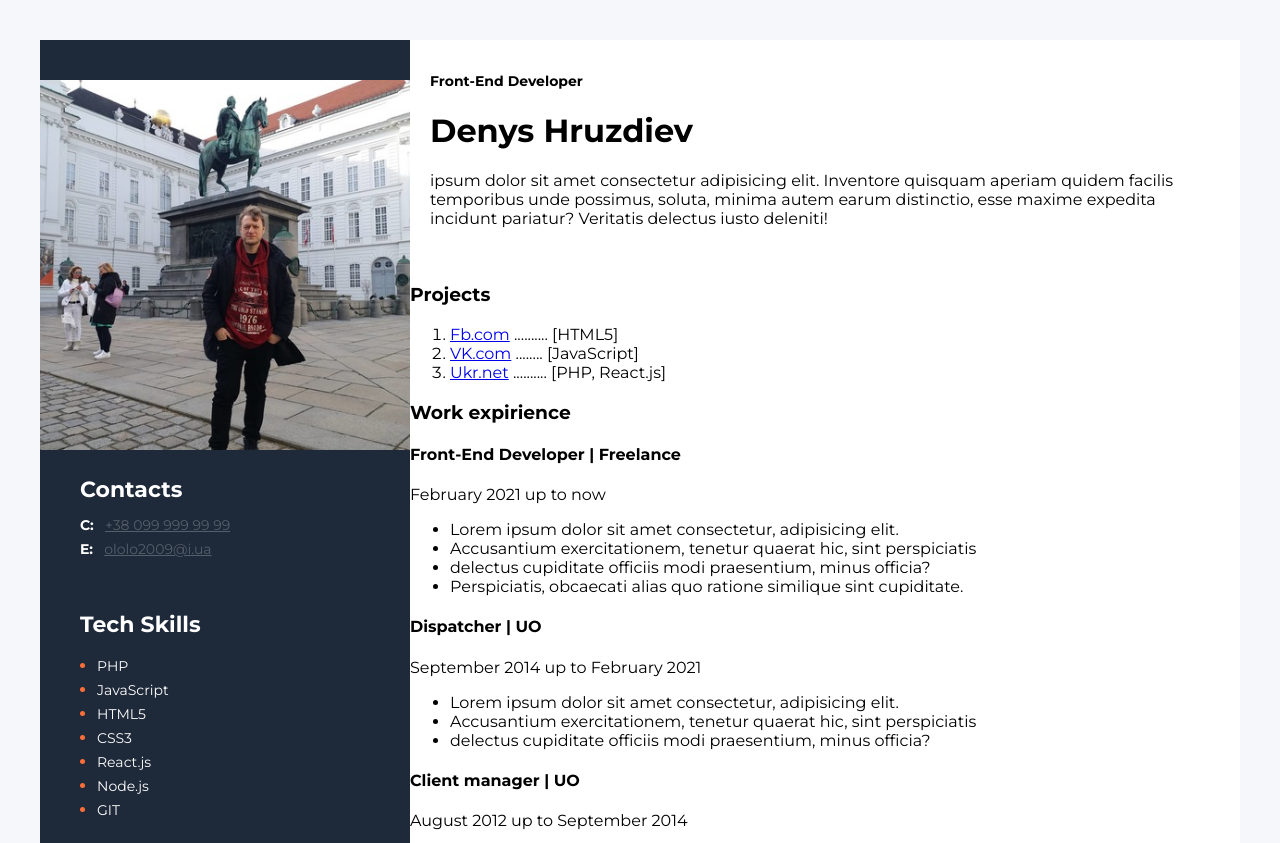
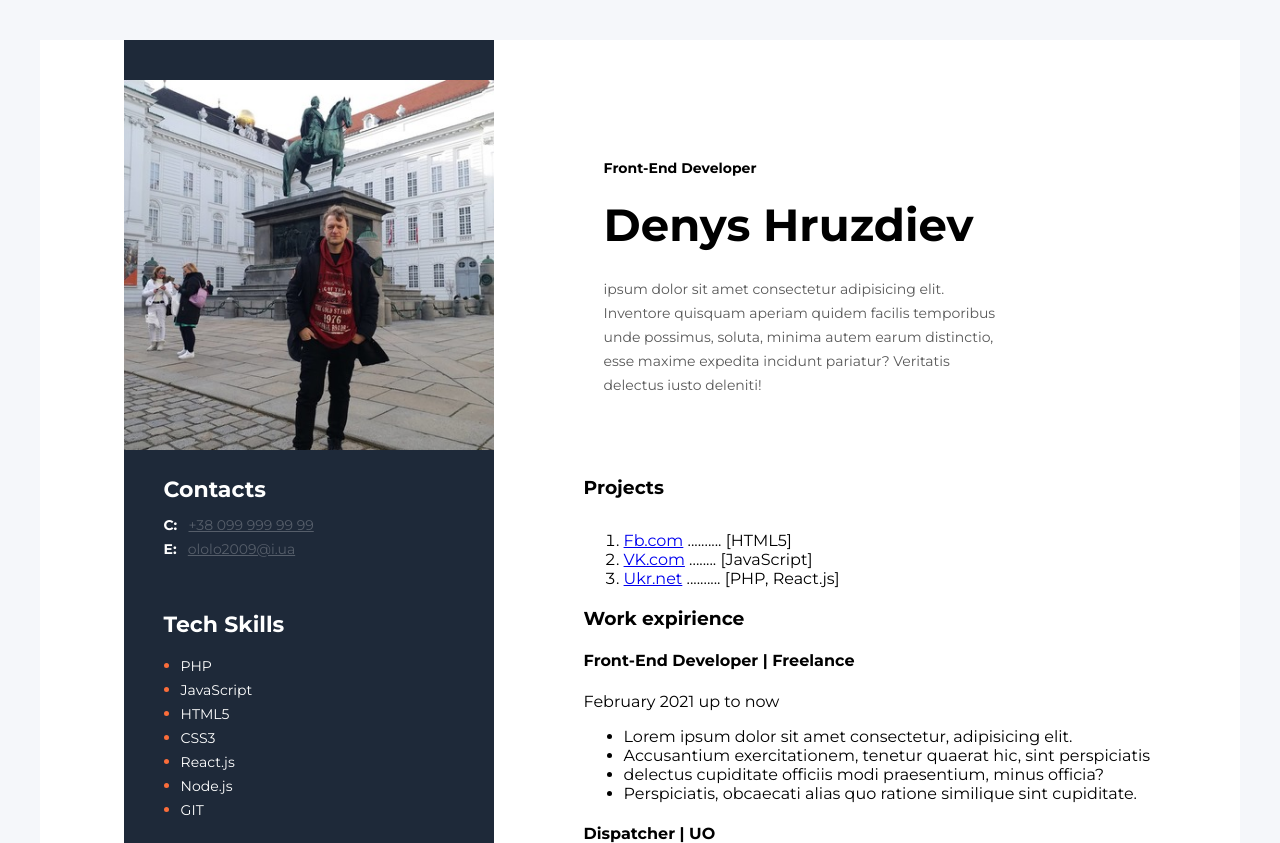
Before and after one commit to denyuneedtoknow/My_resume, a plain HTML site: page index.html in a window 1280 px wide. Shown: the top 843 px of the page. Drawn offline with Linux system fonts and the light colour scheme.

Commit message:
main bar css upd

```diff
--- a/CSS/style.css
+++ b/CSS/style.css
@@ -2,7 +2,6 @@ body {
   font-family: 'Montserrat', sans-serif;
   background-color: #f5f7fa;
 }
-
 
 .main-container {
   display: flex;
@@ -10,6 +9,53 @@ body {
   width: 1200px;
   background: white;
   margin: 40px auto;
+}
+/* main content section */
+.main-content-section {
+  padding: 100px 90px;
+}
+.main-content-title {
+  width: 95px;
+  height: 27px;
+  left: 498px;
+  top: 412px;
+  color: #000;
+  padding: 0 0 10px 0;
+}
+/*about me section*/
+
+.about-me-profession {
+  font-style: normal;
+  font-weight: bold;
+  font-size: 14px;
+  line-height: 17px;
+  color: #000;
+  margin: 0 0 20px 0;
+}
+.about-me-name {
+  font-style: normal;
+  font-weight: bold;
+  font-size: 45px;
+  line-height: 55px;
+  color: #000;
+  margin: 0 0 25px 0;
+}
+.about-me-description {
+  width: 400px;
+  font-style: normal;
+  font-weight: normal;
+  font-size: 14px;
+  line-height: 24px;
+  color: #595959;
+  margin: 0 0 40px 0;
+}
+.about-me-section {
+  padding: 20px 20px 20px 20px;
+}
+
+/* my projects section*/
+
+.my-projects-section {
 }
 /* sidebar section */
 .sidebar-section {
@@ -22,32 +68,31 @@ font-style: normal;
   font-weight: bold;
   font-size: 22px;
   line-height: 27px;
-color: #FFFFFF;
+  color: #ffffff;
   margin-bottom: 10px;
 }
 .softSkills_list {
-
 }
 .techSkills_list {
   padding: 0 0 0 17px;
 }
 .techSkills_item {
-    color: #FB6D3A;
+  color: #fb6d3a;
 }
 .techSkills_item_text {
   font-style: normal;
   font-weight: normal;
   font-size: 14px;
   line-height: 24px;
-    color: #FFFFFF;
+  color: #ffffff;
 }
 /* contact section */
-.contact-section-link{
+.contact-section-link {
   font-style: normal;
   font-weight: normal;
   font-size: 14px;
   line-height: 24px;
-    color: #565E6A;
+  color: #565e6a;
 }
 .contact-section-type {
   font-style: normal;
@@ -55,29 +100,19 @@ padding: 0 0 0 17px;
   font-size: 14px;
   line-height: 24px;
   margin-right: 7px;
-    color: #FFFFFF;
+  color: #ffffff;
 }
-.contact_section{
+.contact_section {
   padding-left: 40px;
 }
-.techSkills_section, .softSkills_section,
+.techSkills_section,
+.softSkills_section,
 .techSkills_section {
   margin: 50px 0 0 40px;
-
-}
-.about-me-profession {
-    font-size: 14px;
-    font-weight: 700px;
 }
 
-.main-content-section {}
-
-.about-me-section {
-    padding: 20px 20px 20px 20px;
+.my-work-expirience-section {
 }
 
-.my-projects-section {}
-
-.my-work-expirience-section {}
-
-.my-education-section {}
+.my-education-section {
+}
--- a/index.html
+++ b/index.html
@@ -20,14 +20,14 @@
             <!--about me section    -->
             <div class="about-me-section">
                 <h2 class='about-me-profession'>Front-End Developer </h2>
-                <h1>Denys Hruzdiev</h1>
+                <h1 class="about-me-name">Denys Hruzdiev</h1>
 
-                <p> ipsum dolor sit amet consectetur adipisicing elit. Inventore quisquam aperiam quidem facilis temporibus unde possimus, soluta, minima autem earum distinctio, esse maxime expedita incidunt pariatur? Veritatis delectus iusto deleniti!
+                <p class="about-me-description"> ipsum dolor sit amet consectetur adipisicing elit. Inventore quisquam aperiam quidem facilis temporibus unde possimus, soluta, minima autem earum distinctio, esse maxime expedita incidunt pariatur? Veritatis delectus iusto deleniti!
                 </p>
             </div>
             <!--my projects-->
             <div class="my-projects-section">
-                <h3>Projects</h3>
+                <h3 class="main-content-title">Projects</h3>
                 <ol>
                     <li class="project-item"> <a href=" https://www.facebook.com">Fb.com</a>
                         <span>..........</span>
```
Lines whose indentation alone changed are shown as unchanged.
